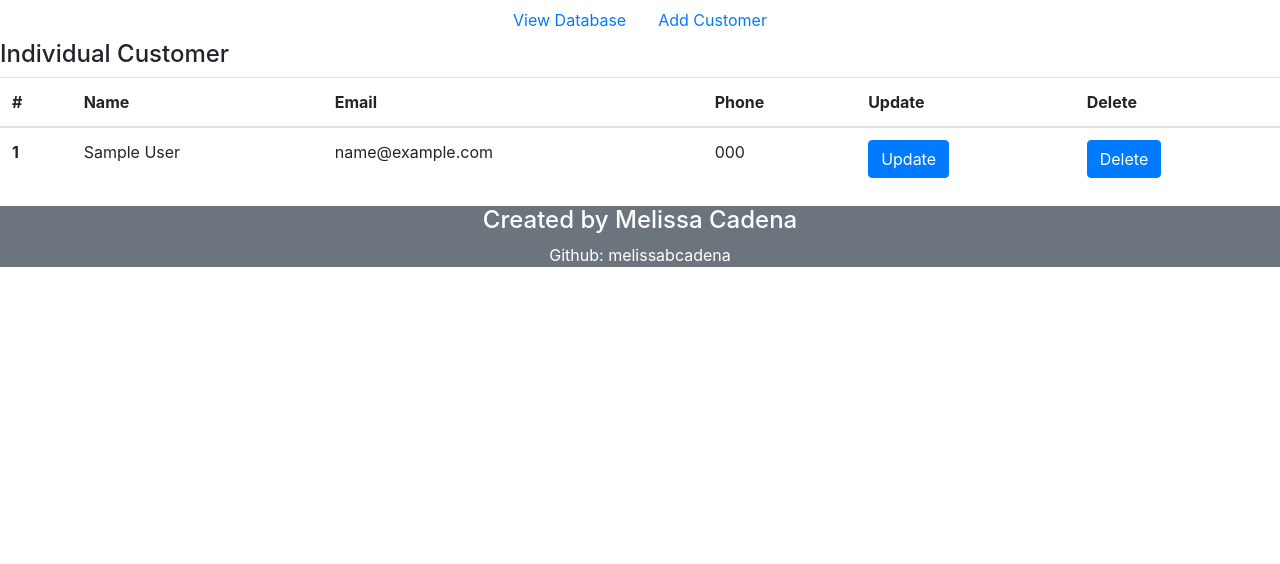
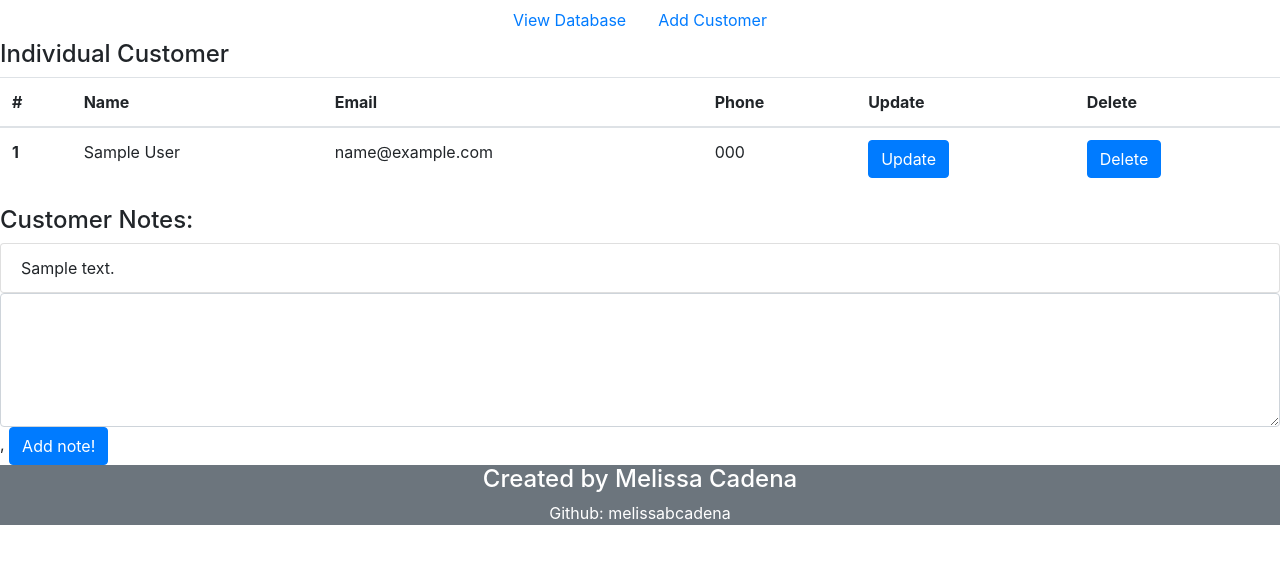
Before and after one commit to melissabcadena/customerdb, a PHP site: page /customer.php?id=1 in a window 1280 px wide. Shown: the top 564 px of the page. Run offline with PHP 8.4, Linux system fonts and the light colour scheme; tables that the repository leaves empty or names only in its code hold one stand-in row (values such as "Sample post").

Commit message:
add customer notes

```diff
--- a/customer.php
+++ b/customer.php
@@ -18,14 +18,39 @@ if(isset($_POST['delete'])) {
 // check get request id
 if(isset($_GET['id'])) {
     $id = mysqli_real_escape_string($conn, $_GET['id']);
+
+    // grab customer info
     $sql = "SELECT * FROM customer_info WHERE id = $id";
 
     $result = mysqli_query($conn, $sql);
     $customer = mysqli_fetch_assoc($result);
 
+    // grab customer notes
+    $sqlNotes = "SELECT note FROM `customer_notes` WHERE user_id = $id";
+
+
+    $notesResult = mysqli_query($conn, $sqlNotes);
+    $allNotes = mysqli_fetch_all($notesResult);
     mysqli_free_result($result);
+    mysqli_free_result($notesResult);
+
     mysqli_close($conn);
 }
+
+// add new note form submitted
+if(isset($_POST['newNote'])){
+    $id_to_add = mysqli_real_escape_string($conn, $_POST['id_to_add']);
+    $note = mysqli_real_escape_string($conn, $_POST['note-text']);
+    $sql = "INSERT INTO customer_notes(note, user_id) VALUES('$note', '$id_to_add')";
+    // if successful
+    if(mysqli_query($conn, $sql)) {
+        header("Location: index.php");
+    } else {
+        // if not successful
+        echo 'query error: ' . mysqli_error($conn);
+    }
+}
+
 ?>
 
 <!DOCTYPE html>
@@ -50,7 +75,7 @@ if(isset($_GET['id'])) {
     </tr>
   </thead>
   <tbody>
-  <?php if($customer) : ?>
+  <?php if($customer) :?>
     <tr>
       <th scope="row"><?php echo $customer['id']?></th>
       <td><?php echo $customer['name']?></td>
@@ -66,6 +91,7 @@ if(isset($_GET['id'])) {
 
     </tr>
 
+
   <?php else: ?>
     <h4> No Customer with this ID!</h4>
   <?php endif; ?>
@@ -75,4 +101,28 @@ if(isset($_GET['id'])) {
   </tbody>
 </table>
 
+    <!-- Customer Notes -->
+    <h4>Customer Notes: </h4>
+
+ <!-- loops through notes to create li for each note -->
+     <ul class="list-group">
+         <?php foreach($allNotes as $note){
+            foreach($note as $singleNote) { ?>
+        <li class="list-group-item"><?php echo $singleNote?></li>
+        <?php }
+    } ?>
+    </ul>
+
+
+    <!-- new note form -->
+    <div>
+        <form role="form" method="POST" action="customer.php">
+            <textarea name="note-text" class="form-control" id="exampleFormControlTextarea1" rows="5"></textarea>
+            <input type="hidden" name="id_to_add" value="<?php echo $customer['id'] ?>">
+        ,    <input type="submit" value="Add note!" name="newNote" class="btn btn-primary"/>
+        </form>
+    </div>
+
+
+
 <?php include('templates/footer.php'); ?>
```
